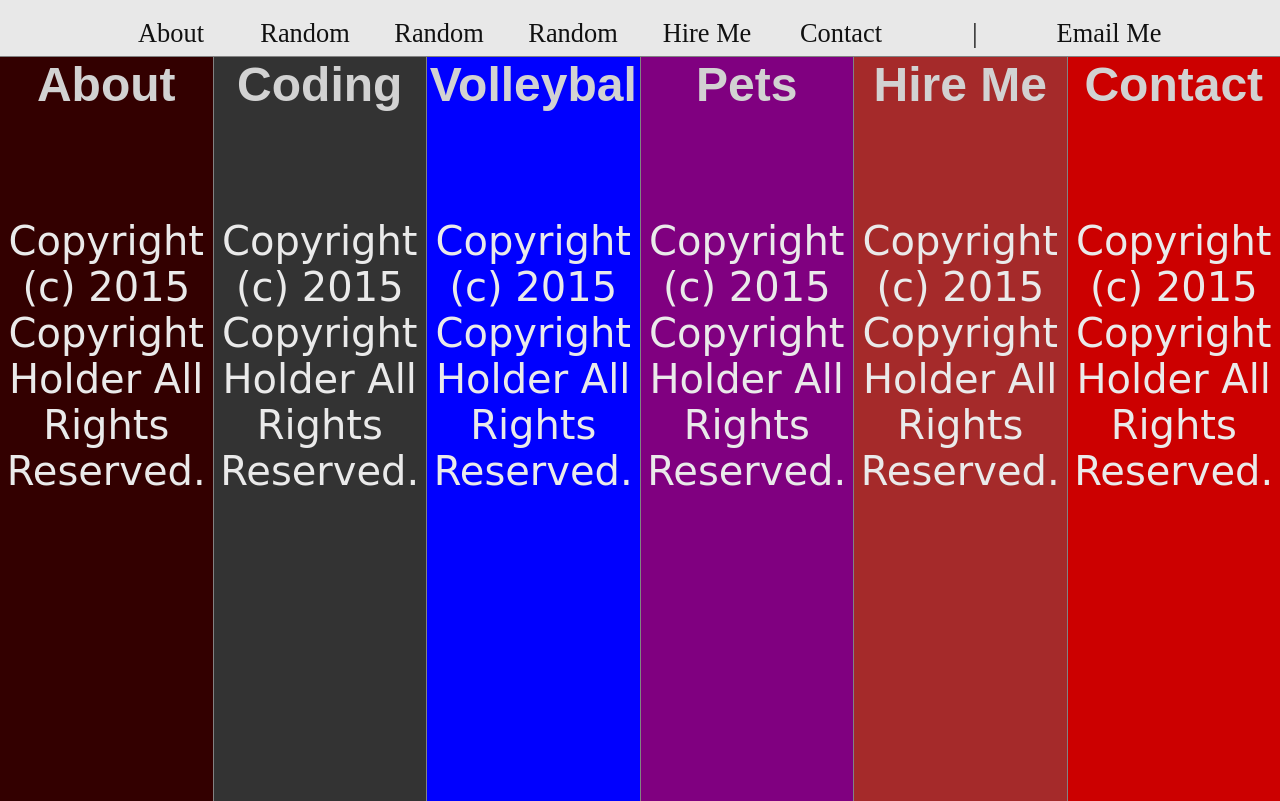
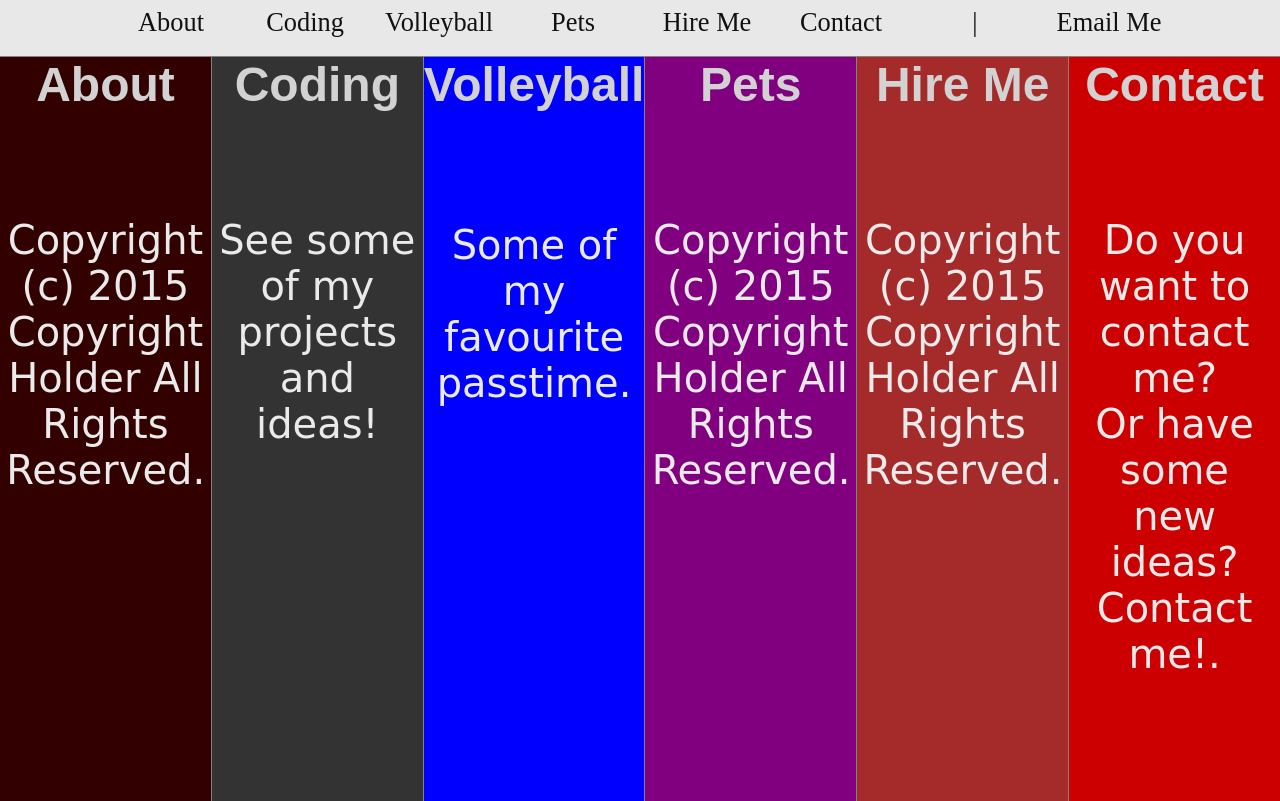
Before and after one commit to Dioraphte/Public-Personal-Website, a plain HTML site: page index.html in a window 1280 px wide. Drawn offline with nearby package versions, Linux system fonts and the light colour scheme.

Commit message:
Navbar is now finished

```diff
--- a/index.html
+++ b/index.html
@@ -13,9 +13,9 @@
     <div class="navbar-ul">
       <ul>
         <li id="li-one"><a href="#">About</a><div id="underline-one" class="underline"></div></li>
-        <li id="li-two"><a href="#">Random</a><div id="underline-two" class="underline"></div></li>
-        <li id="li-three"><a href="#">Random</a><div id="underline-three" class="underline"></div></li>
-        <li id="li-four"><a href="#">Random</a><div id="underline-four" class="underline"></div></li>
+        <li id="li-two"><a href="#">Coding</a><div id="underline-two" class="underline"></div></li>
+        <li id="li-three"><a href="#">Volleyball</a><div id="underline-three" class="underline"></div></li>
+        <li id="li-four"><a href="#">Pets</a><div id="underline-four" class="underline"></div></li>
         <li id="li-five"><a href="#">Hire Me</a><div id="underline-five" class="underline"></div></li>
         <li id="li-six"><a href="#">Contact</a><div id="underline-six" class="underline"></div></li>
         <li><a>|</a></li>
@@ -34,14 +34,14 @@
     <div class="article" id="article-two">
       <div class="main">
         <h1 class="thumbnail-header">Coding</h1>
-        <p class="thumbnail-text" id="thumbnail-text-two">Copyright (c) 2015 Copyright Holder All Rights Reserved.</p>
+        <p class="thumbnail-text" id="thumbnail-text-two">See some of my projects and ideas!</p>
         <p class="text" id="text-two">Lorem ipsum dolor sit amet.</p>
       </div>
     </div>
     <div class="article" id="article-three">
       <div class="main">
-        <h1 class="thumbnail-header">Volleybal</h1>
-        <p class="thumbnail-text" id="thumbnail-text-three">Copyright (c) 2015 Copyright Holder All Rights Reserved.</p>
+        <h1 class="thumbnail-header">Volleyball</h1>
+        <p class="thumbnail-text" id="thumbnail-text-three">Some of my favourite passtime.</p>
         <p class="text" id="text-three">Lorem ipsum dolor sit amet.</p>
       </div>
     </div>
@@ -62,7 +62,7 @@
     <div class="article" id="article-six">
       <div class="main">
         <h1 class="thumbnail-header">Contact</h1>
-        <p class="thumbnail-text" id="thumbnail-text-six">Copyright (c) 2015 Copyright Holder All Rights Reserved.</p>
+        <p class="thumbnail-text" id="thumbnail-text-six">Do you want to contact me?<br /> Or have some new ideas?<br />Contact me!.</p>
         <p class="text" id="text-six">Lorem ipsum dolor sit amet.</p>
       </div>
     </div>
--- a/style.css
+++ b/style.css
@@ -9,9 +9,9 @@ body {
 
 ul {
   list-style-type: none;
-  /*border: 2px dashed red;*/
-  width: inherit;
-  text-align: center;
+  width: 100vw;
+  /*border: 1px solid red;*/
+  height: 7vh;
 }
 
 li:first-child {
@@ -26,18 +26,16 @@ li {
   /*margin-top: 1.6vh;*/
   width: 110px;
   color: #111111;
-  height: 5.1vh;
-  display: inline-block;
-  text-align: center;
+  /*height: 5.1vh;*/
   font-size: 165%;
   margin-left: 10px;
   margin-right: 10px;
-  /*border: 2px solid blue;*/
-  margin-top: 2.3vh;
+  /*border: 1px dotted blue;*/
+  display: inline-block;
+  margin-top: 1vh;
 }
 
 a {
-  /*border: 1px solid purple;*/
   color: inherit;
   text-decoration: none;
 }
@@ -45,33 +43,27 @@ a {
 .underline {
   display: none;
   background-color: #6f6f6f;
-  /*border: 2px dashed red;*/
   width: 110px;
   height: 0.7vh;
-  background-color: ;
-  margin-top: 1.2vh;
+  margin-top: 1vh;
+  border-radius: 5px;
 }
 
 .navbar-ul {
-  /*overflow: hidden;*/
-  width: inherit;
-  /*border: 2px solid purple;*/
-  vertical-align: middle;
-  position: absolute;
-  /*top: 25%;*/
-  height: inherit;
-  /*left: 50%;*/
-  /*margin-left: -20vw;*/
+  width: 100vw;
+  line-height: 3.5vh;
+  /*border: 1px dashed blue;*/
 }
 
 .navbar {
+  text-align: center;
   position: relative;
   width: 100vw;
   height: 7vh;
   background-color: #e8e8e8;
   border-bottom: 1px solid #828282;
-  /*border: 2px dashed blue;*/
   overflow-y: hidden;
+  /*border: 1px solid purple;*/
 }
 
 .navbar-text {
```
